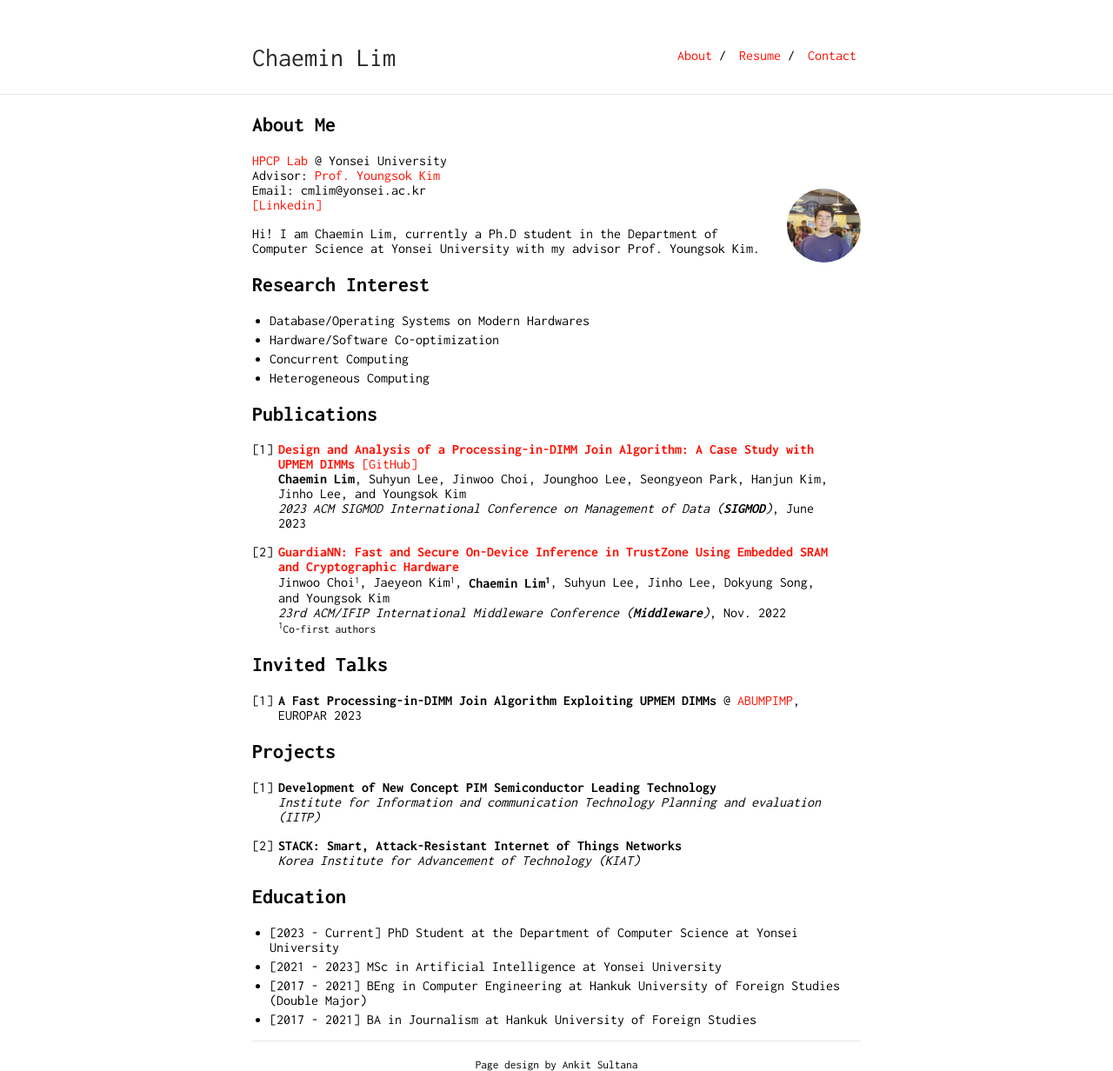
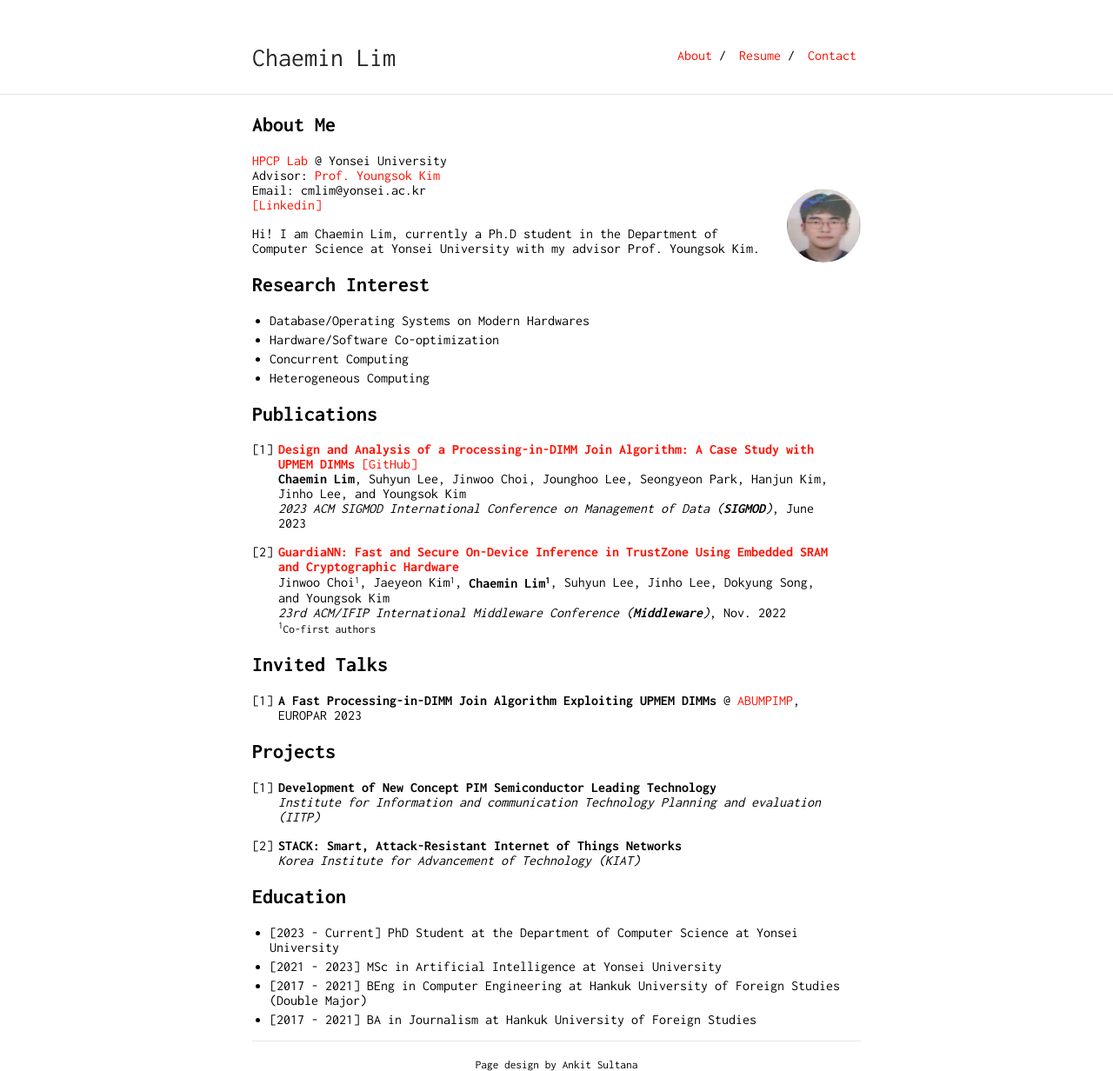
Before and after one commit to janoslim/janoslim.github.io, a Jekyll site: the page built from index.md, in a window 1280 px wide. Shown: the whole page at 87% size. Built offline with Jekyll 4.4.1, drawn with Linux system fonts in a browser that asks for light colours; our own code applies the rules of GitHub Pages for plain Markdown files.

Commit message:
Update index.md

```diff
--- a/index.md
+++ b/index.md
@@ -8,7 +8,7 @@
 Advisor: <a href="https://hpcp.yonsei.ac.kr/~youngsok/">Prof. Youngsok Kim</a><br>
 Email: cmlim@yonsei.ac.kr<br>
 <a href="https://www.linkedin.com/in/chaemin-lim-038843263/">[Linkedin]</a>
-<img class="profile-picture" src="chaemin.png">
+<img class="profile-picture" src="face.jpg">
 
 Hi! I am Chaemin Lim, currently a Ph.D student in the Department of Computer Science at Yonsei University with my advisor Prof. Youngsok Kim.
 
```
